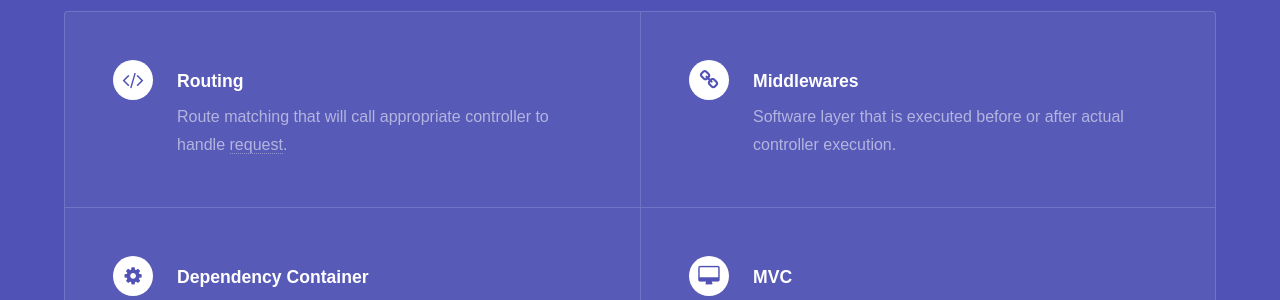
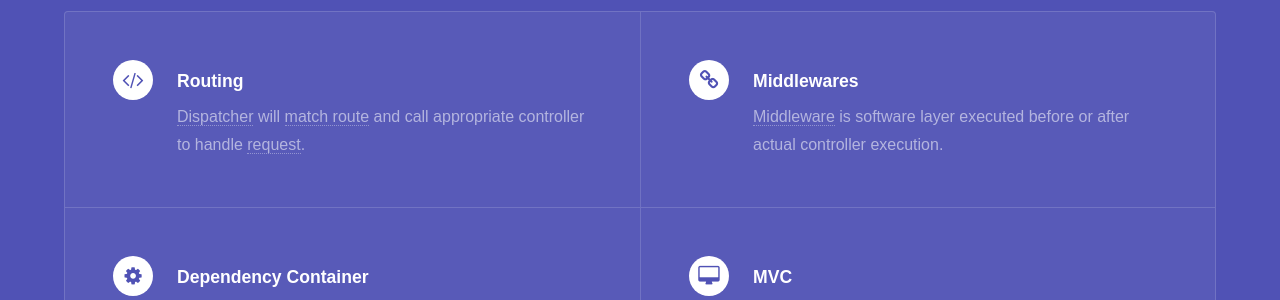
Before and after one commit to fanoframework/fanoframework.github.io, a Jekyll site: the page index.html, which Jekyll copies as it is, in a window 1280 px wide and 900 px high, scrolled down 956 px. Shown: the part 152-452 px from the top of the window. Built offline with Jekyll 4.4.1, drawn with Linux system fonts in a browser that asks for light colours.

Commit message:
add initial content on middleware

```diff
--- a/index.html
+++ b/index.html
@@ -81,13 +81,14 @@ end.</code></pre>
                     <section>
                         <span class="icon major fa-code"></span>
                         <h3>Routing</h3>
-                        <p>Route matching that will call appropriate controller to handle
-                            <a href="/working-with-request">request</a>.</p>
+                        <p><a href="/dispatcher">Dispatcher</a> will <a href="/working-with-router">match route</a>
+                            and call appropriate controller to handle <a href="/working-with-request">request</a>.
+                        </p>
                     </section>
                     <section>
                         <span class="icon major fa-chain"></span>
                         <h3>Middlewares</h3>
-                        <p>Software layer that is executed before or after actual controller execution.</p>
+                        <p><a href="/middlewares">Middleware</a> is software layer executed before or after actual controller execution.</p>
                     </section>
                     <section>
                         <span class="icon major fa-cog"></span>
```
Also changed, not shown: middlewares/index.md (added, +14 -0 lines).
